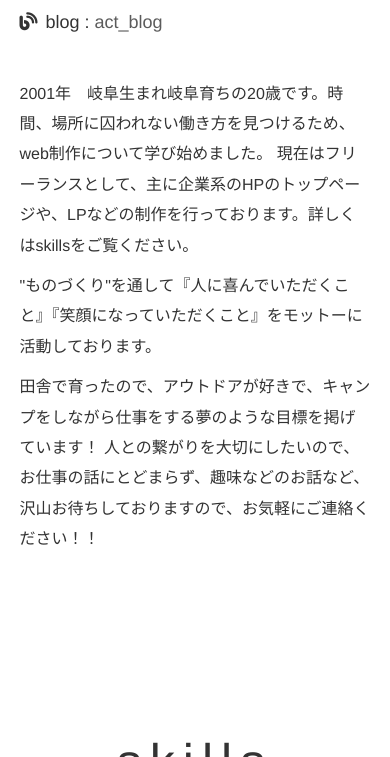
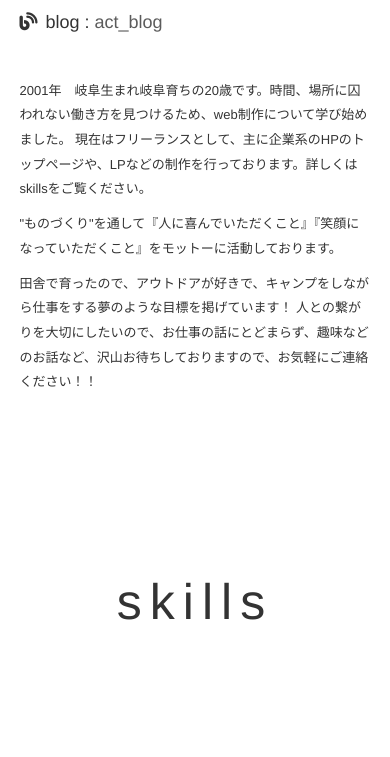
Before and after one commit to subaru1117/web_portfolio, a plain HTML site: page index.html in a window 390 px wide. Shown: the part 1114-1871 px from the top of the page. Drawn offline with Linux system fonts and the light colour scheme.

```diff
--- a/responsive.css
+++ b/responsive.css
@@ -97,6 +97,14 @@
     font-size: 16px;
   }
 
+  .main-text {
+    font-size: 13px;
+  }
+
+  .main-text2 {
+    font-size: 13px;
+  }
+
 }
 
 @media(min-width:780px){
```
